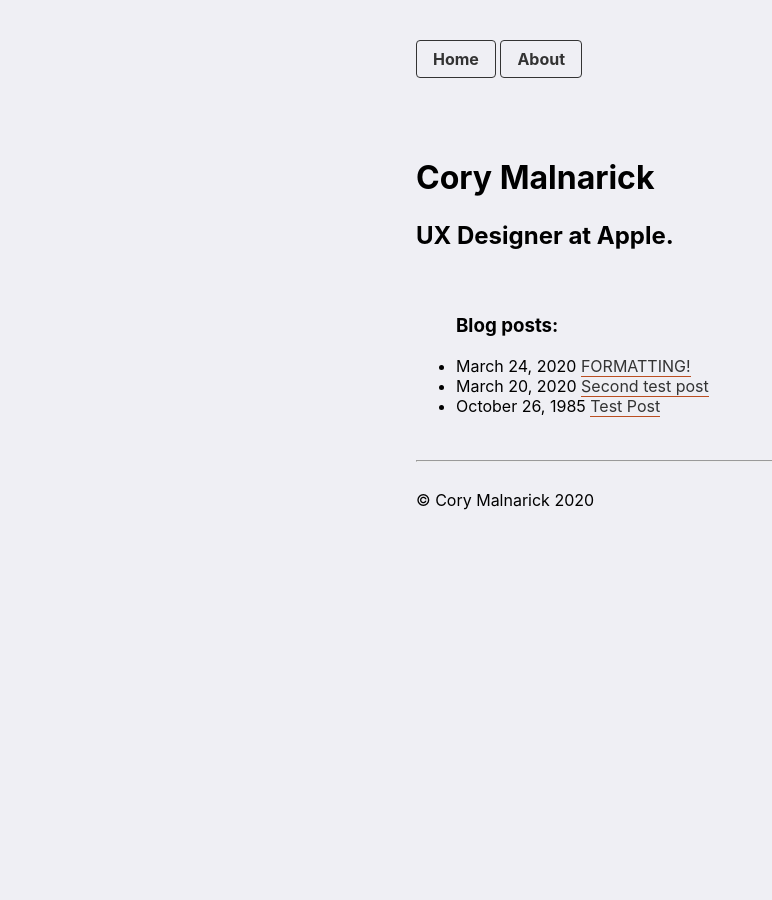
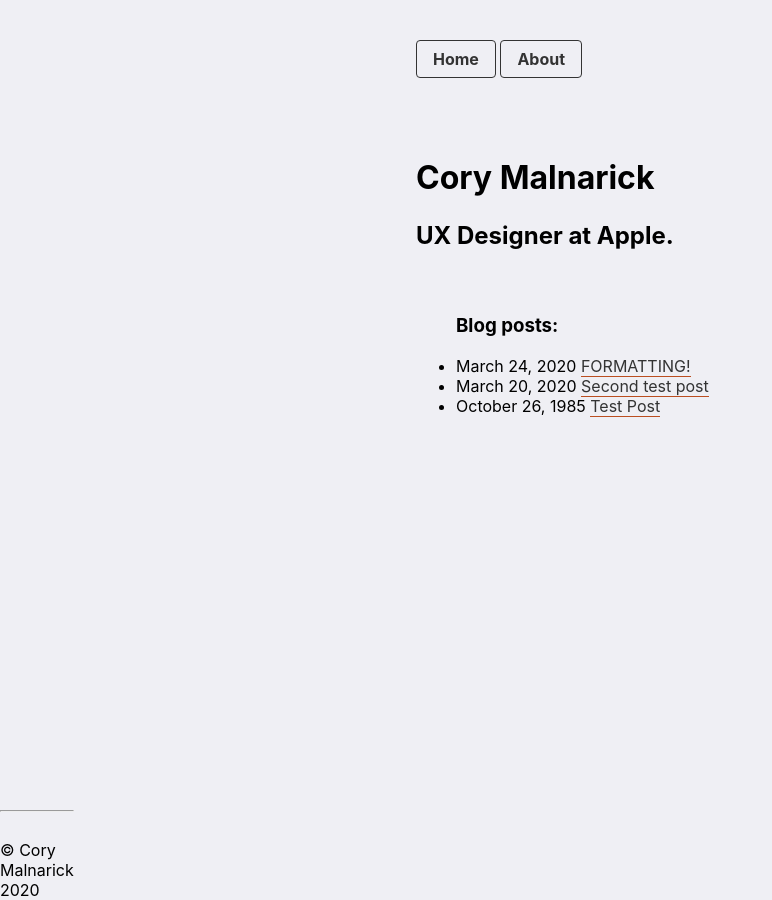
Before and after one commit to foundmonster/foundmonster.github.io, a Jekyll site: the page built from index.html, in a window 1280 px wide. Shown: the whole page, without its empty margins (0-772 px from the left). Built offline with Jekyll 4.4.1, drawn with Linux system fonts in a browser that asks for light colours.

Commit message:
trying to make footer sticky to bottom of viewport

```diff
--- a/_sass/main.scss
+++ b/_sass/main.scss
@@ -58,3 +58,10 @@
 .container {
 	max-width: 28rem;
 }
+
+footer {
+	position: absolute !important;
+	bottom: 0 !important;
+	left: 0 !important;
+	z-index: 1 !important;
+}
```
